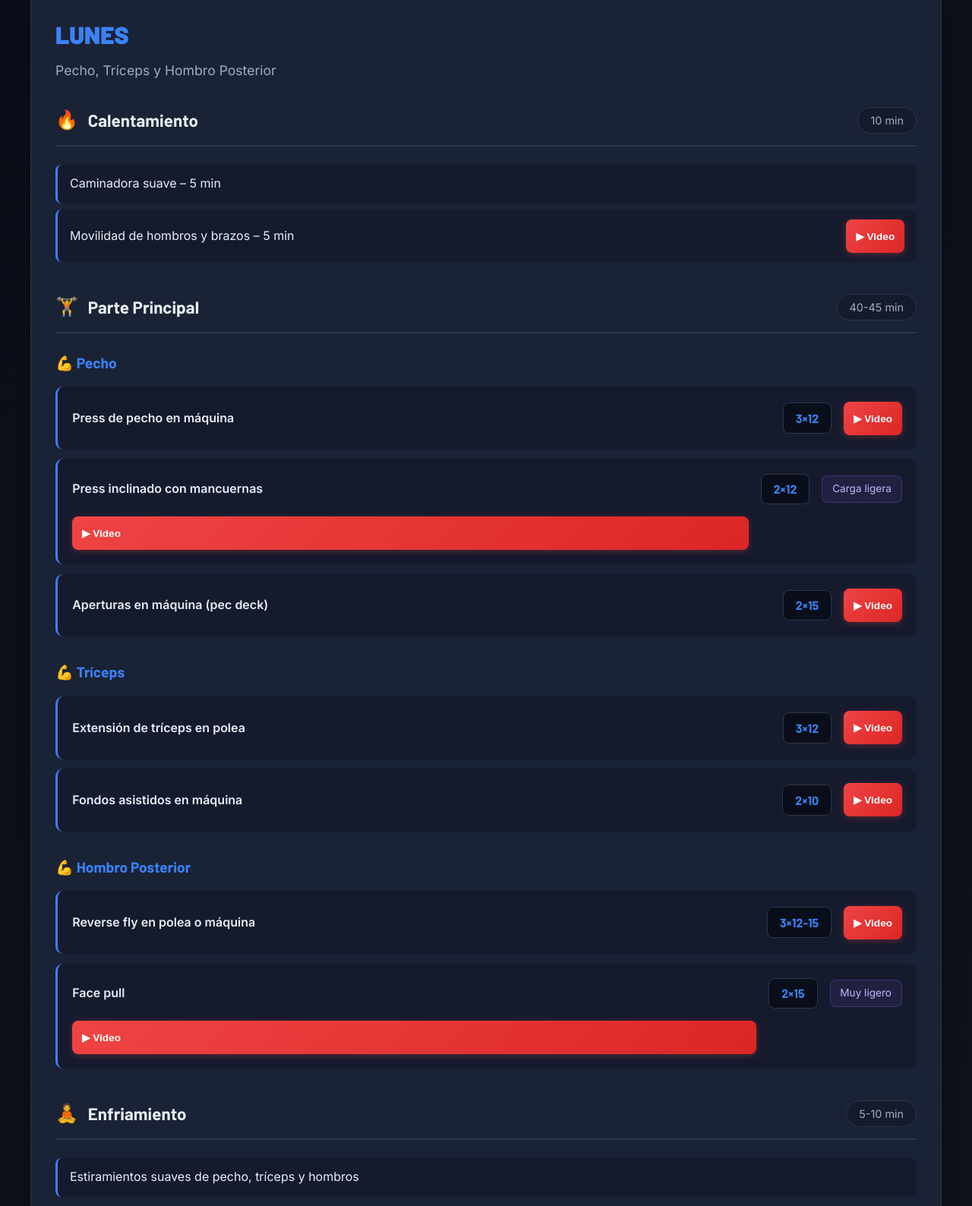
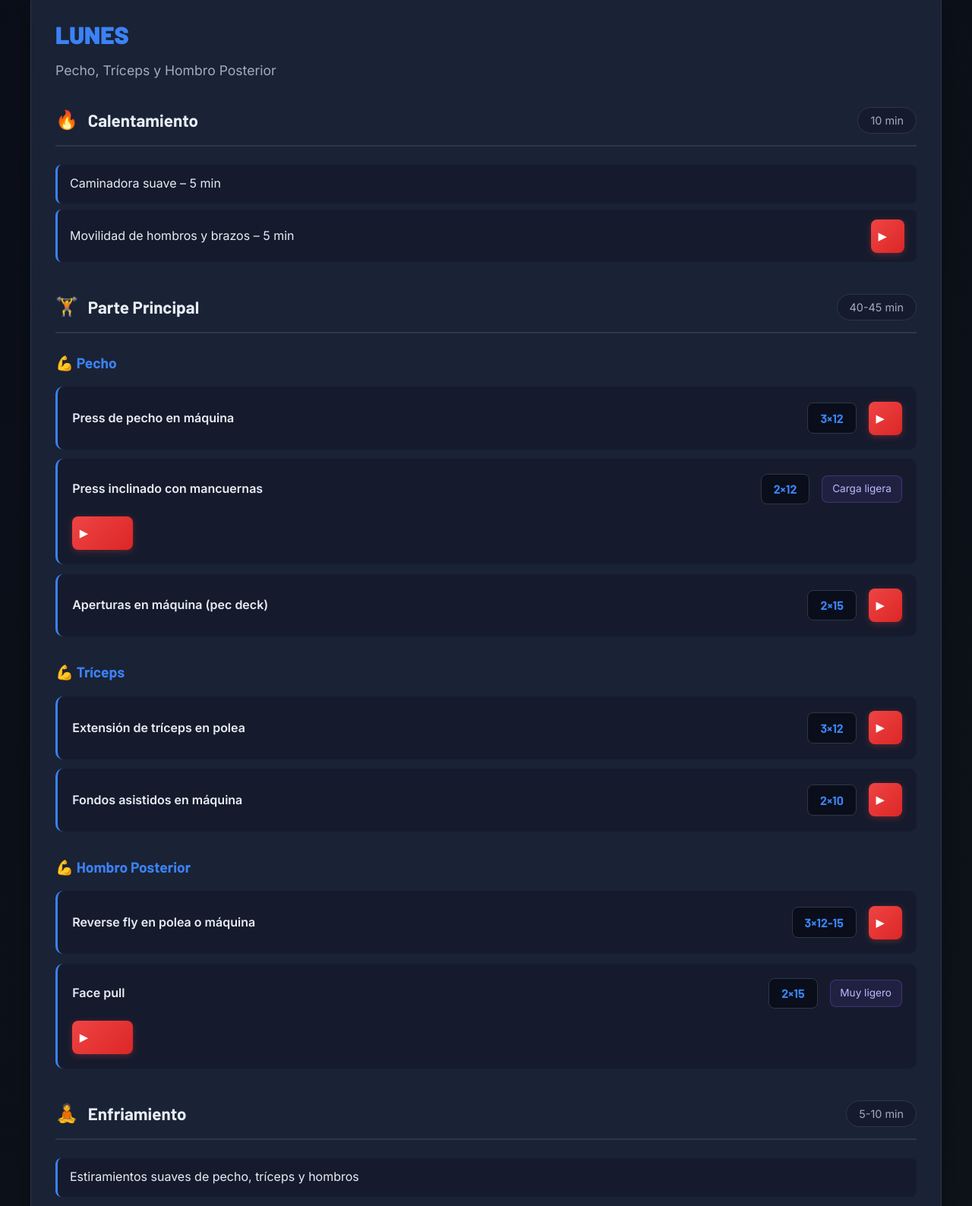
Before and after one commit to tomasestradaecheverri/entrenamiento, a plain HTML site: page index.html in a window 1280 px wide. Shown: the part 591-2179 px from the top of the page at 76% size. Drawn offline with Linux system fonts and the light colour scheme.

Commit message:
Update index.html

```diff
--- a/index.html
+++ b/index.html
@@ -503,7 +503,8 @@
             background: linear-gradient(135deg, #ef4444, #dc2626);
             color: white;
             border: none;
-            padding: 0.4rem 0.8rem;
+            padding: 0.5rem 0.6rem;
+            max-width: 80px;
             border-radius: 8px;
             cursor: pointer;
             font-size: 0.85rem;
@@ -747,7 +748,7 @@
                         <li style="display: flex; justify-content: space-between; align-items: center;">
                             <span>Movilidad de hombros y brazos – 5 min</span>
                             <button class="video-button" data-video-id="xkZHYLd-0fY" data-video-title="Movilidad de Hombros y Brazos">
-                                ▶ Video
+                                ▶
                             </button>
                         </li>
                     </ul>
@@ -768,7 +769,7 @@
                             <span class="exercise-name">Press de pecho en máquina</span>
                             <span class="exercise-sets">3×12</span>
                             <button class="video-button" data-video-id="GdBPBEKASZc" data-video-title="Press de Pecho en Máquina">
-                                ▶ Video
+                                ▶
                             </button>
                         </div>
                         <div class="exercise">
@@ -776,14 +777,14 @@
                             <span class="exercise-sets">2×12</span>
                             <span class="exercise-note">Carga ligera</span>
                             <button class="video-button" data-video-id="-zbesyTNztQ" data-video-title="Press Inclinado con Mancuernas">
-                                ▶ Video
+                                ▶
                             </button>
                         </div>
                         <div class="exercise">
                             <span class="exercise-name">Aperturas en máquina (pec deck)</span>
                             <span class="exercise-sets">2×15</span>
                             <button class="video-button" data-video-id="QHrIO139sWc" data-video-title="Aperturas en Máquina (Pec Deck)">
-                                ▶ Video
+                                ▶
                             </button>
                         </div>
                     </div>
@@ -795,14 +796,14 @@
                             <span class="exercise-name">Extensión de tríceps en polea</span>
                             <span class="exercise-sets">3×12</span>
                             <button class="video-button" data-video-id="23qUSrn8lIU" data-video-title="Extensión de Tríceps en Polea">
-                                ▶ Video
+                                ▶
                             </button>
                         </div>
                         <div class="exercise">
                             <span class="exercise-name">Fondos asistidos en máquina</span>
                             <span class="exercise-sets">2×10</span>
                             <button class="video-button" data-video-id="3Im-M48AqrM" data-video-title="Fondos Asistidos en Máquina">
-                                ▶ Video
+                                ▶
                             </button>
                         </div>
                     </div>
@@ -814,7 +815,7 @@
                             <span class="exercise-name">Reverse fly en polea o máquina</span>
                             <span class="exercise-sets">3×12-15</span>
                             <button class="video-button" data-video-id="pb-xjewyo8M" data-video-title="Reverse Fly en Polea o Máquina">
-                                ▶ Video
+                                ▶
                             </button>
                         </div>
                         <div class="exercise">
@@ -822,7 +823,7 @@
                             <span class="exercise-sets">2×15</span>
                             <span class="exercise-note">Muy ligero</span>
                             <button class="video-button" data-video-id="nCqYQy-H12c" data-video-title="Face Pull">
-                                ▶ Video
+                                ▶
                             </button>
                         </div>
                     </div>
```
